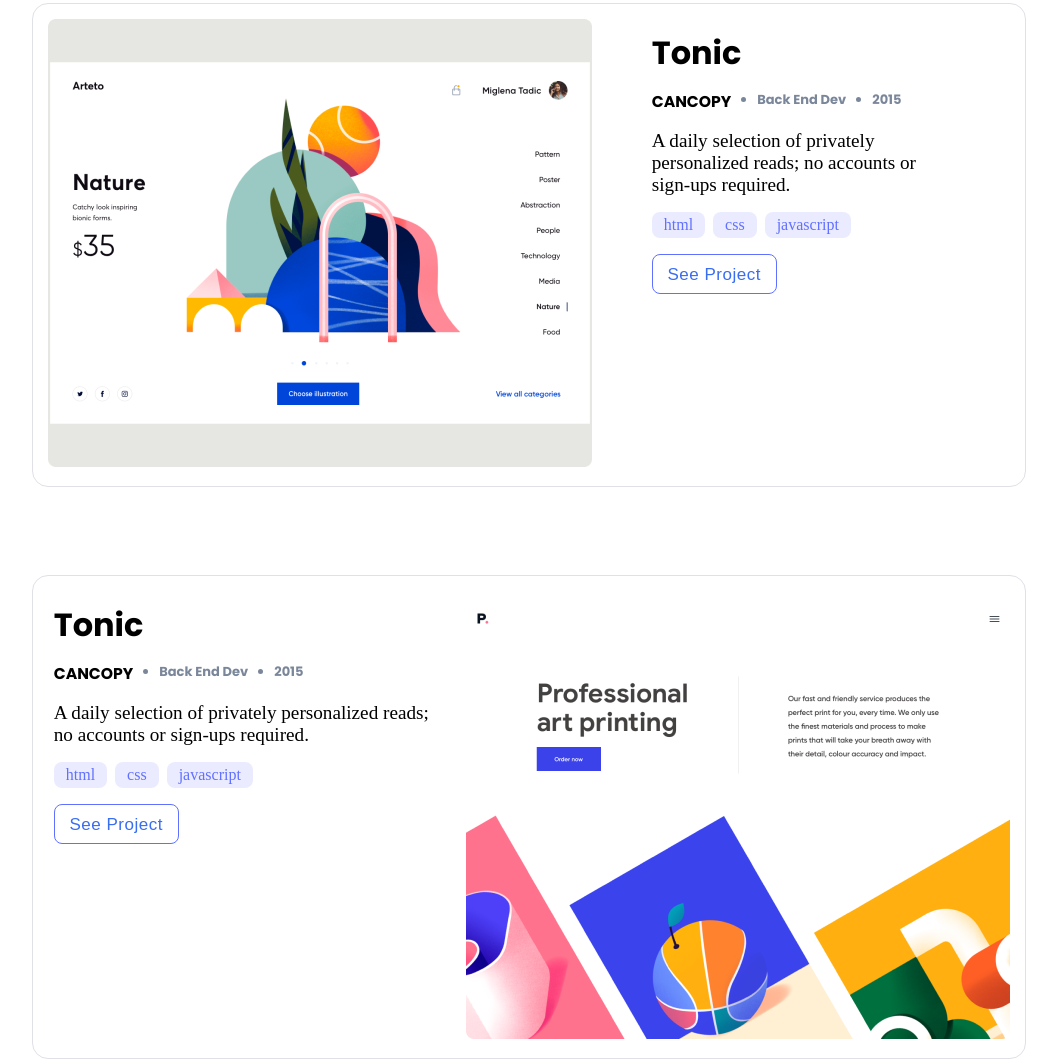
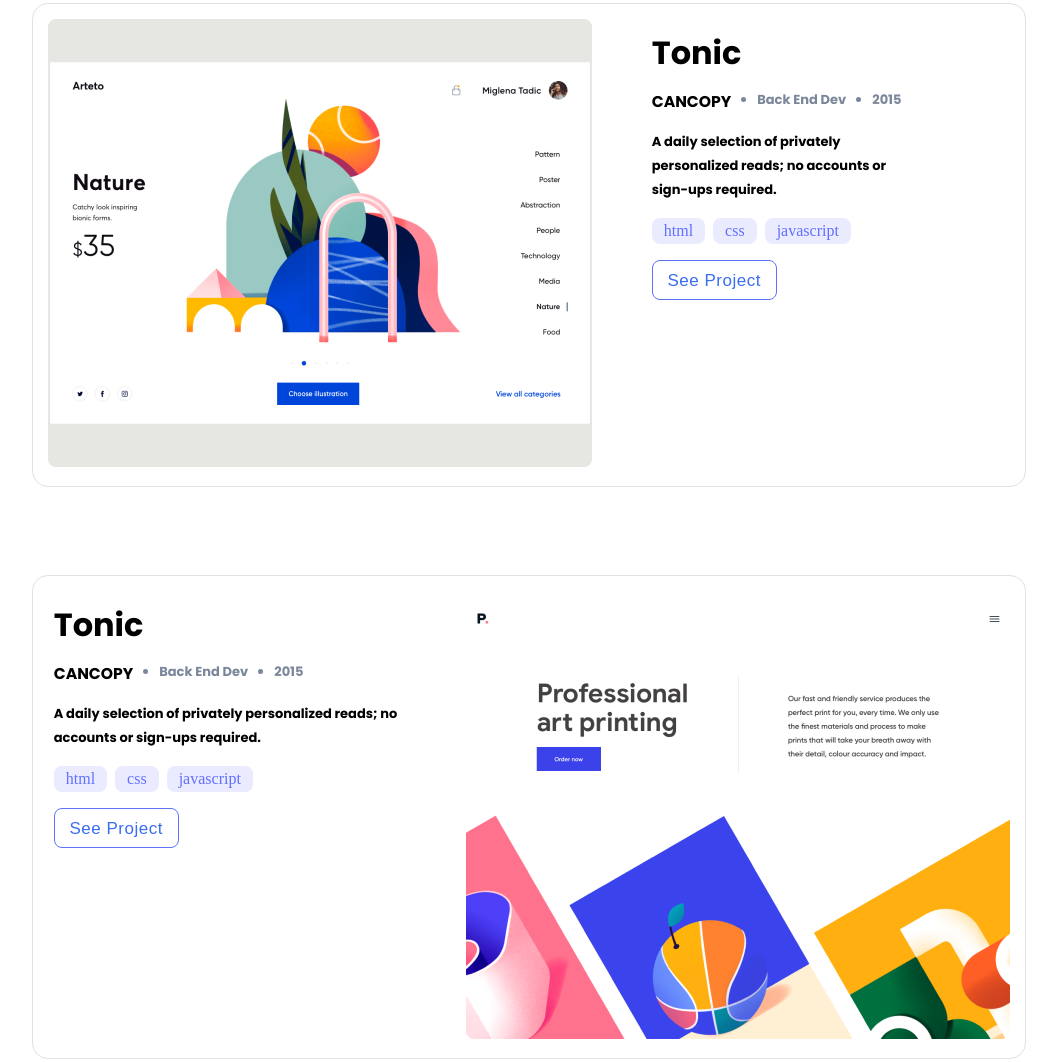
Before and after one commit to AbenezerAssefa/Portfolio1, a website: page index.html in a window 1280 px wide. Shown: the part 997-2059 px from the top of the page, without its empty margins (111-1168 px from the left). Drawn offline with Linux system fonts and the light colour scheme.

Commit message:
correct the styling

```diff
--- a/css/style.css
+++ b/css/style.css
@@ -40,7 +40,7 @@ h2 {
 
 .nav-pic {
   height: 13px;
-  padding-right: 36px;
+  padding-right: 56px;
 }
 
 .nav-ul {
@@ -205,10 +205,12 @@ h2 {
 }
 
 .p-1 {
-  padding-top: 0;
-  margin-top: 0;
-  padding-bottom: 0;
-  margin-bottom: 0;
+  font-family: 'Poppins', sans-serif;
+  font-weight: 600;
+  font-size: 13px;
+  line-height: 24px;
+  padding: 0;
+  margin: 0;
 }
 
 .categories ul {
```
Also changed, not shown: index.html (+1 -1 lines).
